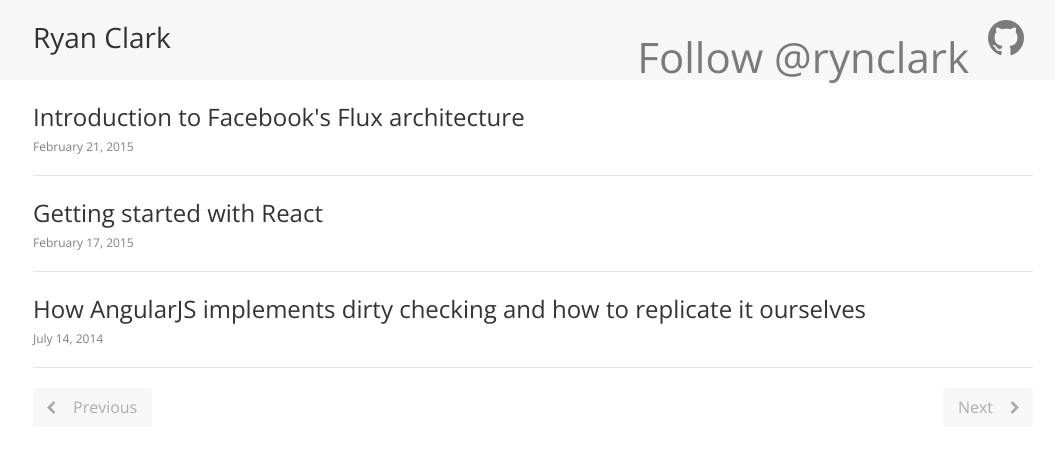
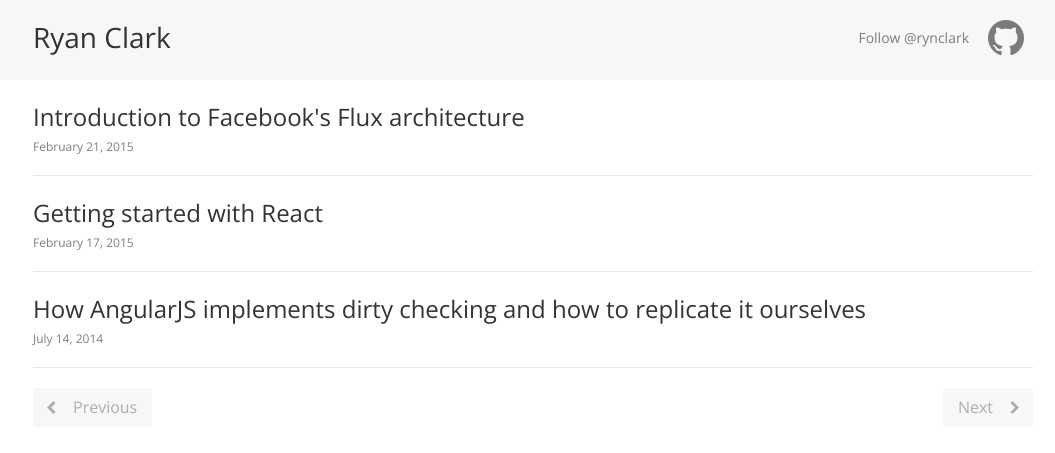
Before and after one commit to RichardLitt/rynclark.github.io, a Jekyll site: the page built from index.html, in a window 1280 px wide. Shown: the top 453 px of the page, without its empty margins (107-1162 px from the left). Built offline with Jekyll 4.4.1, drawn with Linux system fonts in a browser that asks for light colours; nearby versions of some CDN libraries; library files that are not in the unit come from our copies; Markdown is read by kramdown in place of the engine named in the settings; the list of posts is cut into pages by our own code; comment, search, counter and statistics services are not loaded.

Commit message:
Sorted out massive text on follow button

```diff
--- a/_scss/main.scss
+++ b/_scss/main.scss
@@ -238,6 +238,7 @@
 	}
 	.twitter-follow-button {
 		margin-top: 20px;
+		font-size: 14px !important;
 	}
 @media only screen and (max-width:1000px) {
 
--- a/css/main.css
+++ b/css/main.css
@@ -2003,7 +2003,8 @@
   max-width: 100%; }
 
 .twitter-follow-button {
-  margin-top: 20px; }
+  margin-top: 20px;
+  font-size: 14px !important; }
 
 @media only screen and (max-width: 1000px) {
   .sidebar {
```
